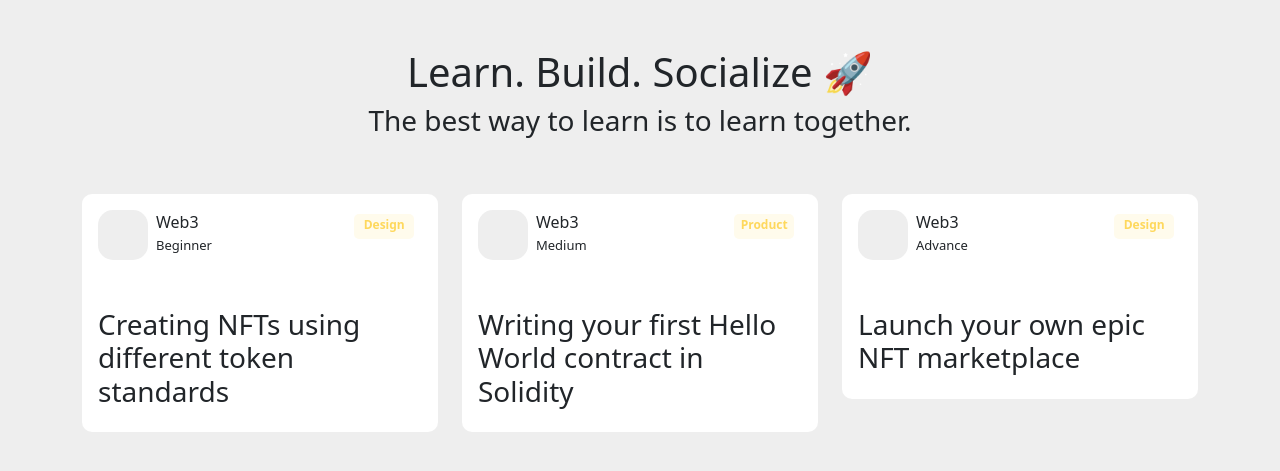
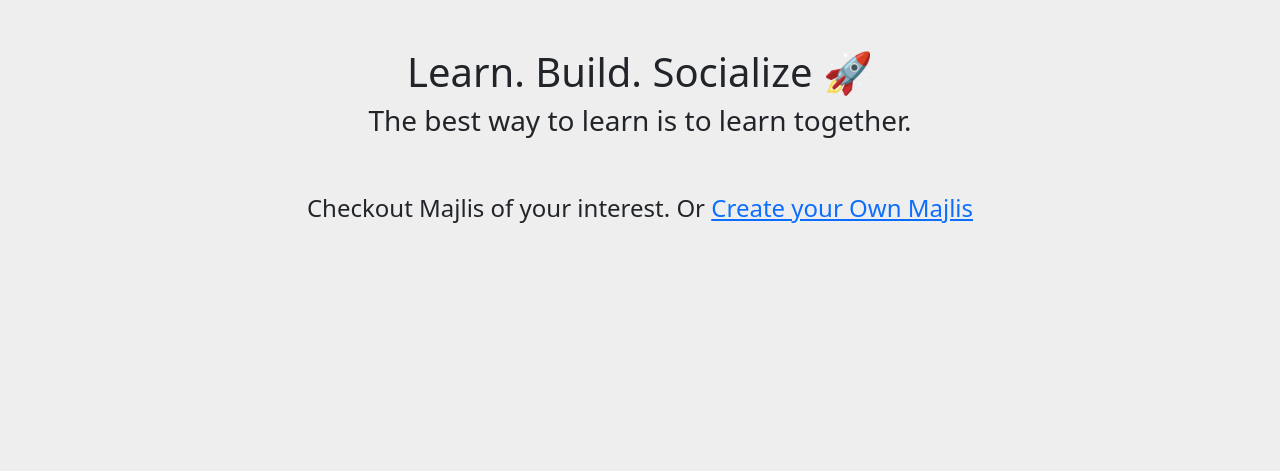
Before and after one commit to HammadSiddiqui/bounswe573-2022, a Django app: template colearning/templates/home.html in a window 1280 px wide. Shown: the part 56-527 px from the top of the page. Run offline with Django 4.2, Linux system fonts and the light colour scheme; the template is opened without the code that fills it, so the values that code supplies are empty; some libraries are stand-ins or nearby versions.

Commit message:
Added Majlis List on Homepage

```diff
--- a/colearning/accounts/admin.py
+++ b/colearning/accounts/admin.py
@@ -1,7 +1,7 @@
 from django.contrib import admin
-from .models import Profile, Course, Tag
+from .models import Profile, Majlis, Tag
 
 # Register your models here.
 admin.site.register(Profile)
-admin.site.register(Course)
+admin.site.register(Majlis)
 admin.site.register(Tag)
--- a/colearning/accounts/models.py
+++ b/colearning/accounts/models.py
@@ -7,6 +7,7 @@ class Profile(models.Model):
     name = models.CharField(max_length=100)
     website = models.URLField(blank=True)
     bio = models.TextField()
+    #majlis = models.ManyToManyField('accounts.Majlis', related_name='majlis')
 
     def __str__(self):
         return str(self.user)
@@ -20,7 +21,7 @@ class Tag(models.Model):
 
 
 #Course Model
-class Course(models.Model):
+class Majlis(models.Model):
     class Meta:
         ordering = ["-publish_date"]
 
@@ -33,7 +34,7 @@ class Course(models.Model):
     date_modified = models.DateTimeField(auto_now=True)
     publish_date = models.DateTimeField(blank=True, null=True)
     published = models.BooleanField(default=False)
-
+    people = models.ManyToManyField('Profile', related_name="people")
     author = models.ForeignKey(Profile, on_delete=models.PROTECT)
     tags = models.ManyToManyField(Tag, blank=True)
 
--- a/colearning/templates/home.html
+++ b/colearning/templates/home.html
@@ -18,80 +18,43 @@
         </div>
     </div>
     <div class="row">
+        <div class="col-md-12 text-center mb-5">
+            <h4>Checkout Majlis of your interest. Or <a href="{% url 'create_majlis' %}">Create your Own Majlis</a></h4>
+        </div>
+    </div>
+    <div class="row">
+
+        {% for item in majlis %}
 
         <div class="col-md-4" style="cursor: pointer;" onclick="window.location='http://www.google.com';">
             <div class="card p-3 mb-2">
-                <div class="d-flex justify-content-between">
-                    <div class="d-flex flex-row align-items-center">
-                        <div class="icon"> <i class="bx bxl-mailchimp"></i> </div>
-                        <div class="ms-2 c-details">
-                            <h6 class="mb-0">Web3</h6> <span>Beginner</span>
-                        </div>
-                    </div>
-                    <div class="badge"> <span>Design</span> </div>
-                </div>
+<!--                <div class="d-flex justify-content-between">-->
+<!--                    <div class="d-flex flex-row align-items-center">-->
+<!--                        <div class="icon"> <i class="bx bxl-mailchimp"></i> </div>-->
+<!--                        <div class="ms-2 c-details">-->
+<!--                            <h6 class="mb-0">Web3</h6> <span>Easy</span>-->
+<!--                        </div>-->
+<!--                    </div>-->
+<!--                    <div class="badge"> <span>Design</span> </div>-->
+<!--                </div>-->
                 <div class="mt-5">
-                    <h3 class="heading">Creating NFTs using different token standards</h3>
+                    <h3 class="heading">{{ item.title }}</h3>
                     {% if user.is_authenticated %}
                     <div class="mt-5">
-                        <div class="progress">
-                            <div class="progress-bar" role="progressbar" style="width: 50%" aria-valuenow="50" aria-valuemin="0" aria-valuemax="100"></div>
-                        </div>
-                        <div class="mt-3"> <span class="text1">Your Progress </span> </div>
+                        <a class="btn btn-success mt-3" href="#" role="button">Enroll</a>
+
+                    </div>
+                    {% else %}
+                    <div class="mt-5">
+                        <a class="btn btn-success mt-3" href="#" role="button">Sign up to Enroll</a>
                     </div>
                     {% endif %}
                 </div>
             </div>
         </div>
+        {% endfor %}
 
-        <div class="col-md-4" style="cursor: pointer;" onclick="window.location='http://www.google.com';">
-            <div class="card p-3 mb-2">
-                <div class="d-flex justify-content-between">
-                    <div class="d-flex flex-row align-items-center">
-                        <div class="icon"> <i class="bx bxl-dribbble"></i> </div>
-                        <div class="ms-2 c-details">
-                            <h6 class="mb-0">Web3</h6> <span>Medium</span>
-                        </div>
-                    </div>
-                    <div class="badge"> <span>Product</span> </div>
-                </div>
-                <div class="mt-5">
-                    <h3 class="heading">Writing your first Hello World contract in Solidity</h3>
-                    {% if user.is_authenticated %}
-                    <div class="mt-5">
-                        <div class="progress">
-                            <div class="progress-bar" role="progressbar" style="width: 50%" aria-valuenow="50" aria-valuemin="0" aria-valuemax="100"></div>
-                        </div>
-                        <div class="mt-3"> <span class="text1">Your Progress </span> </div>
-                    </div>
-                    {% endif %}
-                </div>
-            </div>
-        </div>
-        <div class="col-md-4" style="cursor: pointer;" onclick="window.location='http://www.google.com';">
-            <div class="card p-3 mb-2">
-                <div class="d-flex justify-content-between">
-                    <div class="d-flex flex-row align-items-center">
-                        <div class="icon"> <i class="bx bxl-reddit"></i> </div>
-                        <div class="ms-2 c-details">
-                            <h6 class="mb-0">Web3</h6> <span>Advance</span>
-                        </div>
-                    </div>
-                    <div class="badge"> <span>Design</span> </div>
-                </div>
-                <div class="mt-5">
-                    <h3 class="heading">Launch your own epic NFT marketplace</h3>
-                    {% if user.is_authenticated %}
-                    <div class="mt-5">
-                        <div class="progress">
-                            <div class="progress-bar" role="progressbar" style="width: 50%" aria-valuenow="50" aria-valuemin="0" aria-valuemax="100"></div>
-                        </div>
-                        <div class="mt-3"> <span class="text1">Your Progress </span> </div>
-                    </div>
-                    {% endif %}
-                </div>
-            </div>
-        </div>
+
     </div>
 </div>
 
```
Also changed, not shown: colearning/accounts/views.py (+11 -1 lines), colearning/colearning/urls.py (+6 -2 lines), colearning/docker-compose.yml (added, +24 -0 lines), colearning/templates/edit_profile.html (+4 -4 lines), colearning/accounts/migrations/0003_rename_course_majlis.py (added), colearning/accounts/migrations/0004_majlis_people.py (added), colearning/templates/create_majlis.html (added), colearning/templates/view_majlis.html (renamed from colearning/templates/view_course.html), 1 other file.
